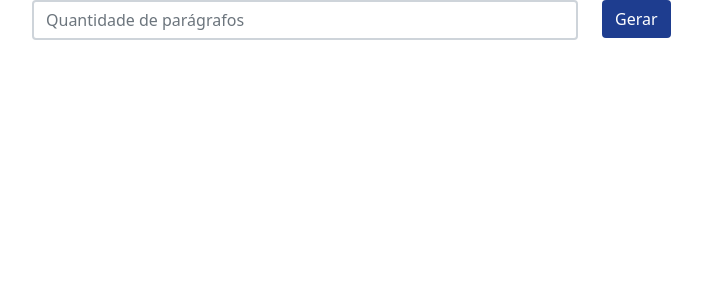
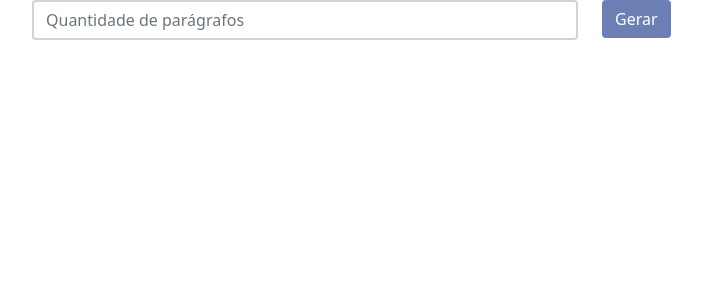
Before and after one commit to ressenzo/cruzeiro-ipsum-generator, a React (Create React App) app: page / in a window 1280 px wide. Shown: the top 300 px of the page, without its empty margins (50-752 px from the left). Built offline with nearby package versions, Linux system fonts and the light colour scheme.

Commit message:
Creating logic to validate input value

```diff
--- a/src/App.tsx
+++ b/src/App.tsx
@@ -1,9 +1,21 @@
+import { FormEvent, useState } from "react";
 import Form from "./components/Form/Form";
 
 const App = () => {
+
+  const [paragraphQuantity, setParagraphQuantity] = useState<number>(0);
+
+  const generateIpsum = (e: FormEvent<HTMLFormElement>) => {
+    e.preventDefault();
+    console.log(paragraphQuantity)
+  }
+
   return (
     <div className="container">
-      <Form />
+      <Form
+        onSubmit={generateIpsum}
+        onChangeQuantity={setParagraphQuantity}
+      />
     </div>
   )
 }
--- a/src/components/Form/Form.tsx
+++ b/src/components/Form/Form.tsx
@@ -1,7 +1,43 @@
+import { useState } from 'react';
+import FormInterface from '../../interfaces/form.interface';
 import './Form.css';
 
-const Form = () => {
+const Form = ({
+    onSubmit,
+    onChangeQuantity
+}: FormInterface) => {
+
+    const [disabled, setDisabled] = useState<boolean>(true);
+    const [error, setError] = useState<string>('');
+
+    const onChangeHandle = (event: React.FormEvent<HTMLInputElement>) => {
+
+        setError('');
+        onChangeQuantity(0);
+
+        let value = event.currentTarget.value;
+        const regexOnlyNumbers = /^[0-9]+$/;
+        if (value !== '' && !regexOnlyNumbers.test(value)) {
+            setError('São permitidos apenas números');
+            setDisabled(true);
+            return;
+        }
+
+        let intValue = parseInt(value) || 0;
+
+        if (intValue > 100) {
+            setDisabled(true);
+            setError('Número máximo de parágrafos é 100');
+            return;
+        }
+
+        setDisabled(false);
+        onChangeQuantity(intValue);
+    }
+
     return (
+        <div className="row">
+            <form onSubmit={onSubmit}>
                 <div className="row">
                     <div className="col">
                         <input
@@ -9,16 +45,24 @@ const Form = () => {
                             className="form-control form__input-text"
                             placeholder="Quantidade de parágrafos"
                             title="Quantidade de parágrafos"
+                            onChange={ev => onChangeHandle(ev)}
+                            maxLength={3}
                         />
+                        {
+                            error
+                        }
                     </div>
                     <div className="col">
                         <button
                             className="btn form__btn-main"
+                            disabled={disabled}
                         >
                             Gerar
                         </button>
                     </div>
                 </div>
+            </form>
+        </div>
     );
 }
 
--- /dev/null
+++ b/src/interfaces/form.interface.ts
@@ -0,0 +1,6 @@
+import { FormEvent } from "react";
+
+export default interface FormInterface {
+    onSubmit: (e: FormEvent<HTMLFormElement>) => void
+    onChangeQuantity: any
+}
```
Lines whose indentation alone changed are shown as unchanged.
